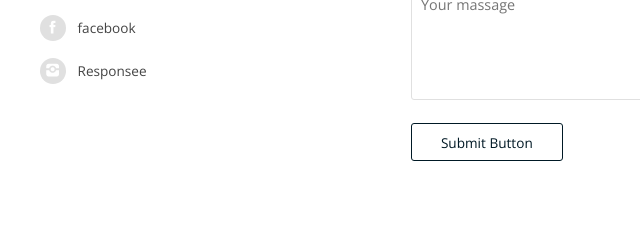
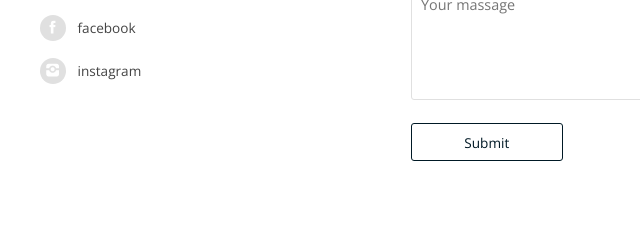
Before and after one commit to driftkiyd/DRIFTKHED, a plain HTML site: page contact.html in a window 1280 px wide. Shown: the part 436-666 px from the top of the page, 334-974 px from the left. Drawn offline with nearby package versions, Linux system fonts and the light colour scheme.

Commit message:
Update contact.html

```diff
--- a/contact.html
+++ b/contact.html
@@ -74,7 +74,7 @@
                      <br />
                      <h3>Social</h3>
                      <p><i class="icon-facebook icon"></i> <a href="https://www.facebook.com/profile.php?id=61554711556144">facebook</a></p>
-                     <p class="margin-bottom"><i class="icon-instagram icon"></i> <a href="https://instagram.com/MyResponsee">Responsee</a></p>
+                     <p class="margin-bottom"><i class="icon-instagram icon"></i> <a href="https://instagram.com/MyResponsee">instagram</a></p>
                   </div>
                   <div class="s-12 m-12 l-5">
                     <h3>Contact Us</h3>
@@ -82,7 +82,7 @@
                       <div class="s-12"><input name="" placeholder="Your e-mail" title="Your e-mail" type="text" /></div>
                       <div class="s-12"><input name="" placeholder="Your name" title="Your name" type="text" /></div>
                       <div class="s-12"><textarea placeholder="Your massage" name="" rows="5"></textarea></div>
-                      <div class="s-12 m-12 l-4"><button class="color-btn" type="submit">Submit Button</button></div>
+                      <div class="s-12 m-12 l-4"><button class="color-btn" type="submit">Submit</button></div>
                     </form>
                   </div>
                </div>
```
